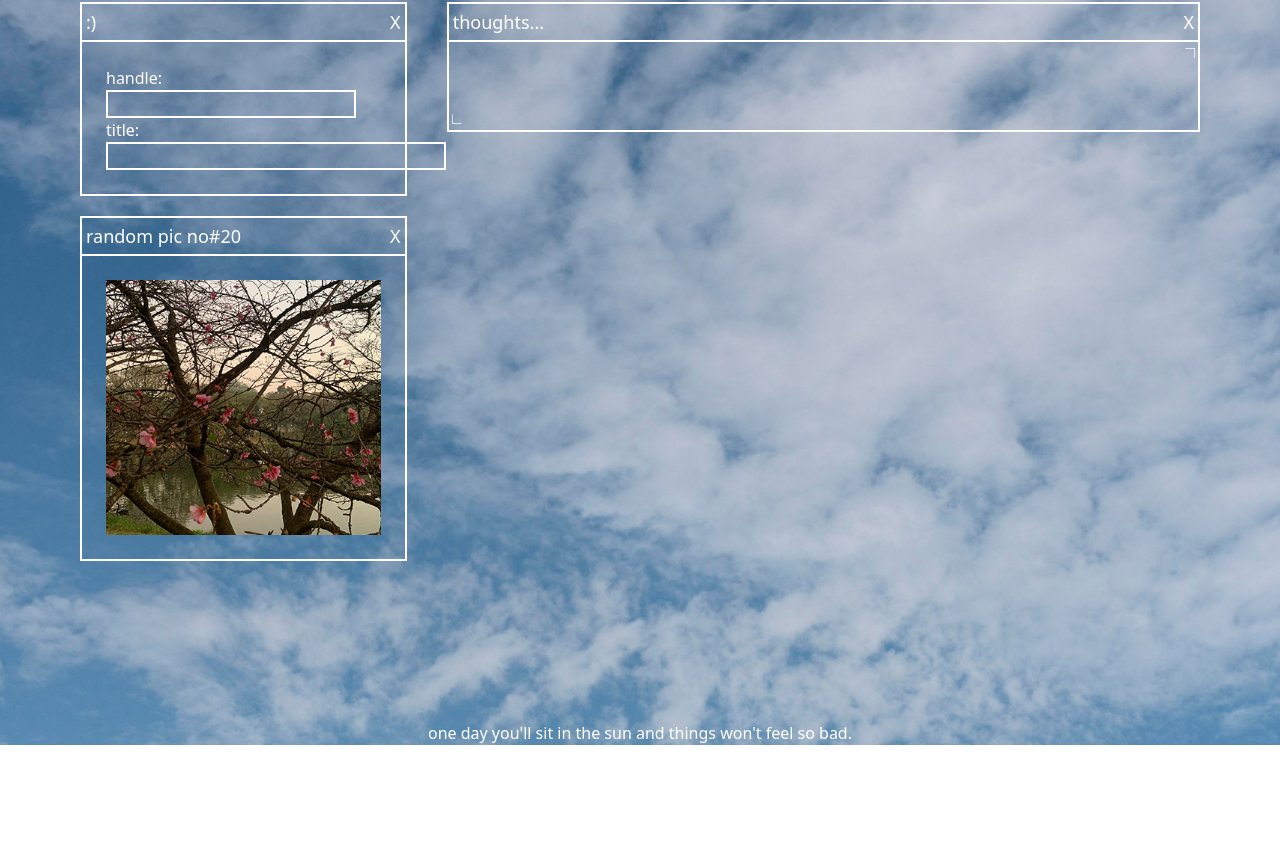
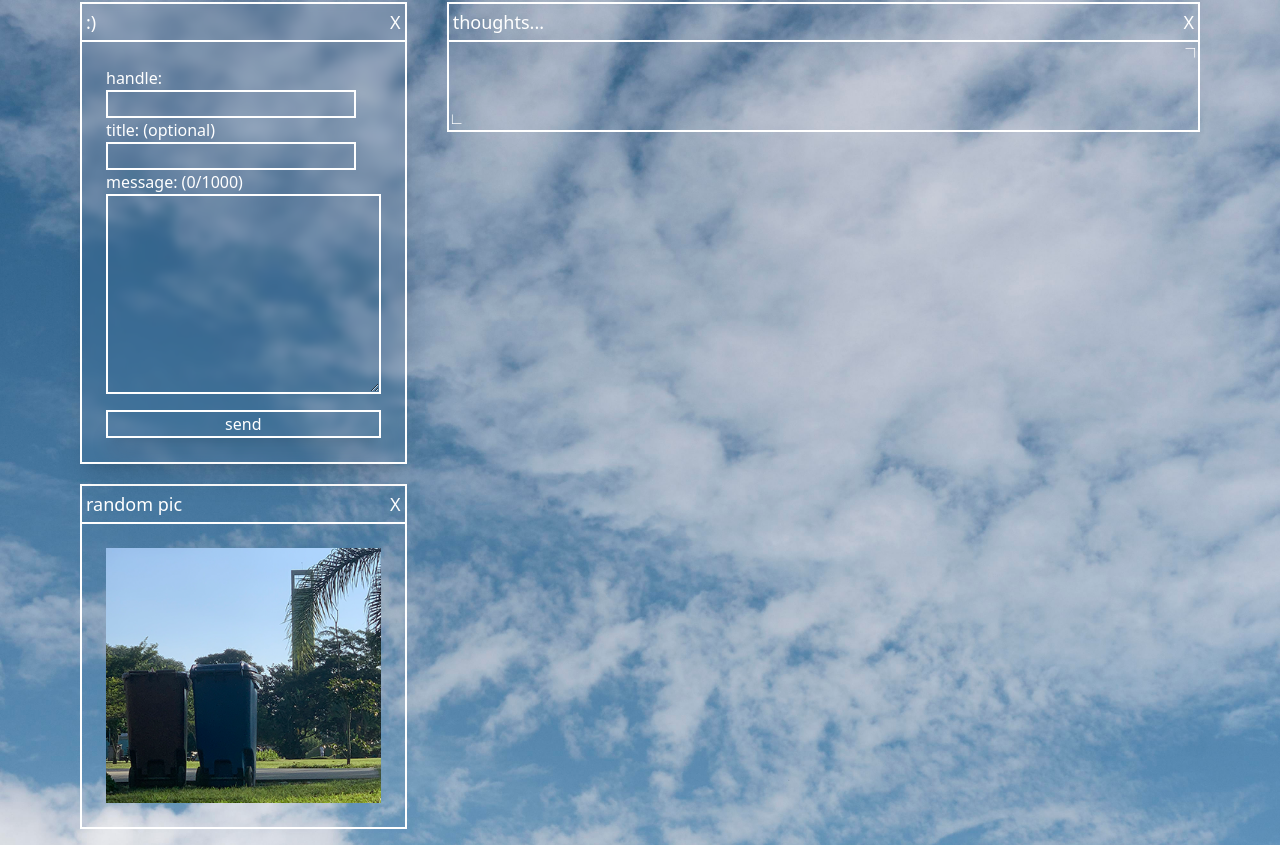
Before and after one commit to raulilin/raevangeline_vite, a React (Vite) app: page /thoughts in a window 1280 px wide. Shown: the part 315-1160 px from the top of the page. Before the commit the page ends 1060 px from the top, so only its background shows below. Built offline with nearby package versions, Linux system fonts and the light colour scheme; no server answers; the database is empty.

Commit message:
thought form chat

```diff
--- a/src/api/api.tsx
+++ b/src/api/api.tsx
@@ -24,6 +24,13 @@ export async function getPoems(): Promise<poems[] | null>  {
   return data
 }
 
+export async function insertThought(pHandle:string, pTitle:string, pText:string) {
+  const { error } = await supabase
+  .from('t_thoughts')
+  .insert({ thoughts_handle:pHandle, thoughts_title:pTitle, thoughts_text:pText })
+}
+
+
 export async function getDados(): Promise<thoughts[]> {
   const res = await fetch(
       '',
--- a/src/components/formthoughts.tsx
+++ b/src/components/formthoughts.tsx
@@ -1,4 +1,7 @@
 import { AnyFieldApi, useForm } from "@tanstack/react-form"
+import { cn } from "../utils/utils";
+import { useEffect } from "react";
+import { insertThought } from "../api/api";
 
 export type thoughts = {
     text : string
@@ -8,9 +11,9 @@ function FieldInfo({ field }: { field: AnyFieldApi }) {
     return (
       <>
         {field.state.meta.isTouched && field.state.meta.errors.length ? (
-          <em>{field.state.meta.errors.join(',')}</em>
+          <em  className="text-red-600">{field.state.meta.errors.join(',')}</em>
         ) : null}
-        {field.state.meta.isValidating ? 'Validating...' : null}
+        {field.state.meta.isValidating ? '' : null}
       </>
     )
   }
@@ -22,9 +25,21 @@ export default function ExemploForm () {
           handle: '',
           message: '',
         },
+
         onSubmit: async ({ value }) => {
-          console.log(value)
+            insertThought(value.handle, value.title, value.message);
+            value.title = "";
+            value.message = "";
         },
+        validators: {
+          // Add validators to the form the same way you would add them to a field
+          onChange({ value }) {
+            if (value.message.length < 1) {
+              return 'Must be 13 or older to sign'
+            }
+            return undefined
+          },
+        }
     })
 
   return (
@@ -40,25 +55,25 @@ export default function ExemploForm () {
         <div>
           <form.Field
             name="handle"
-            validators={{
-              onChange: ({ value }) =>
-                !value
-                  ? 'a handle is required'
-                    : undefined,
-              // onChangeAsyncDebounceMs: 500,
-              // onChangeAsync: async ({ value }) => {
-              //   await new Promise((resolve) => setTimeout(resolve, 1000))
-              //   return (
-              //     value.includes('error') && 'No "error" allowed in first name'
-              //   )
-              // },
-            }}
+            // validators={{
+            //   onChange: ({ value }) =>
+            //     !value
+            //       ? 'a handle is required'
+            //         : undefined,
+            //   // onChangeAsyncDebounceMs: 500,
+            //   // onChangeAsync: async ({ value }) => {
+            //   //   await new Promise((resolve) => setTimeout(resolve, 1000))
+            //   //   return (
+            //   //     value.includes('error') && 'No "error" allowed in first name'
+            //   //   )
+            //   // },
+            // }}
 
             children={(field) => {
               return (
-                <section className="grid">
+                <section className="grid ">
                   <div className="flex">
-                    <label htmlFor={field.name}>handle: </label>
+                    <label htmlFor={field.name}>handle:</label>
                     <div className="ml-auto mr-auto">
                       <FieldInfo field={field} />
                     </div>
@@ -70,6 +85,7 @@ export default function ExemploForm () {
                     onBlur={field.handleBlur}
                     onChange={(e) => field.handleChange(e.target.value)}
                     className="border-2 w-full max-w-[250px]"
+                    maxLength={30}
                   />
 
                 </section>
@@ -91,40 +107,66 @@ export default function ExemploForm () {
             }}
             children={(field) => {
               return (
-                <>
-                  <label htmlFor={field.name}>title: </label>
+                <section className="grid">
+                <div className="flex">
+                  <label htmlFor={field.name}>title: (optional)</label>
+                  <div className="ml-auto mr-auto">
+                    <FieldInfo field={field} />
+                  </div>
+                </div>
                 <input
                   id={field.name}
                   name={field.name}
                   value={field.state.value}
                   onBlur={field.handleBlur}
                   onChange={(e) => field.handleChange(e.target.value)}
-                    className="border-2 ml-auto w-[340px]"
+                  className="border-2 w-full max-w-[250px]"
+                  maxLength={30}
                 />
-                   <FieldInfo field={field} />
-                </>
+
+              </section>
               )
             }}
           />
         </div>
-{/*
-        <div className="flex">
+
+        <div className="w-full">
           <form.Field
             name="message"
             children={(field) => (
-              <>
-                <label htmlFor={field.name}>message:</label>
+              <section className="grid">
+              <div className="flex ">
+                <label htmlFor={field.name}>message: ({field.state.value.length}/1000)</label>
+                <div className="mr-auto">
+                  <FieldInfo field={field} />
+                </div>
+              </div>
               <textarea
                   id={field.name}
                   name={field.name}
                   value={field.state.value}
                   onBlur={field.handleBlur}
                   onChange={(e) => field.handleChange(e.target.value)}
-                  className="border-2 h-[200px] w-[340px]"
+                  className="border-2 h-[200px] w-full"
+                  maxLength={1000}
                 />
-                <FieldInfo field={field} />
-              </>
+
+
+            </section>
             )}
+            validators={{
+              onChange: ({ value }) =>
+                !value
+                  ?  '*'
+                    : undefined,
+              // onChangeAsyncDebounceMs: 500,
+              // onChangeAsync: async ({ value }) => {
+              //   await new Promise((resolve) => setTimeout(resolve, 1000))
+              //   return (
+              //     value.includes('error') && 'No "error" allowed in first name'
+              //   )
+              // },
+            }}
           />
         </div>
         <form.Subscribe
@@ -132,12 +174,14 @@ export default function ExemploForm () {
           children={([canSubmit, isSubmitting]) => (
             <>
               <button type="submit" disabled={!canSubmit}
-              className="ml-auto border-2">
-                {isSubmitting ? '...' : 'Submit'}
+              className={cn("l-auto border-2 mt-4 pl-1 pr-1 w-full shadow-xl",
+                            // isSubmitting ? 'sending...' : 'text-2xl'
+              )}>
+                {isSubmitting ? 'sending...' : 'send'}
               </button>
             </>
           )}
-        /> */}
+        />
       </form>
     </div>
   )
--- a/src/components/textpost.tsx
+++ b/src/components/textpost.tsx
@@ -3,6 +3,7 @@ import { useEffect, useState } from 'react'
 import { thoughts } from '../types/types'
 import { getThoughts } from '../api/api'
 import supabase from '../utils/supabase'
+import { cn } from '../utils/utils'
 
 export default function ClientPosts() {
   const [isLoading, setIsLoading] = useState(true)
@@ -28,14 +29,37 @@ export default function ClientPosts() {
 
   return (
     isLoading ? <p>Loading</p> :
-    <div className='text-white'>
+    <div className='text-white space-y-2'>
         {posts2?.map (data =>
-          <pre key={data.id} className='border-b'>
-          --{data.date}
-          <pre key={data.id} className=''>
-              {data.text}
+          <pre key={data.id} className='border-b p-3 shadow-xl backdrop-blur-xs hover:backdrop-blur-sm '>
+          {/* <div className='flex'>{'>'} {data.handle} : <b className='ml-auto'>{data.date}</b> </div> */}
+
+          <div className='flex underline decoration-1'>{'handle:'}
+            {data.handle ?
+              (<pre className={cn('underline',
+                               data.ra ? 'text-purple-800': ''
+                              )}
+              >
+                {data.handle}
+              </pre>)
+            :
+              (<> Anon</>)
+            }
+            <b className='ml-auto'>date: {data.date}</b>
+          </div>
+
+            {data.title ?
+              <pre key={data.id} className='pl-1'>
+                title: {data.title}
+              </pre>
+            :
+              ('')
+            }
+
+            <pre key={data.id} className='text-wrap break-all'>
+                {data.text}
+            </pre>
           </pre>
-      </pre>
         )}
     </div>
   )
--- a/src/components/top.tsx
+++ b/src/components/top.tsx
@@ -67,7 +67,9 @@ export function Topbar(props:Props) {
                 thoughts
             </Link>
         </div>
-        <div className="flex md:hidden border-2 border-t-0 border-pink-900 text-1xl p-1 justify-left">
+        <div className={cn("flex md:hidden border-2 border-t-0 text-1xl p-1 justify-left",
+                           BorderColor.find(record => record.name === props.borderColor)?.class
+                        )}>
         <Link to={"/me"} className="flex">
                 <img src={'/tinyangel.gif'} className="w-[24px] 5xl:w-[34px]"
 
--- a/src/routes/thoughts.tsx
+++ b/src/routes/thoughts.tsx
@@ -17,7 +17,7 @@ function RouteComponent() {
 
   function randomLain() : string {
       //const idTest = getRandomInt(0,7) + 1
-      const lainpic = "/randompics/"+idTest+".png"
+      const lainpic = "/randompics/"+(getRandomIntCryp(0,18) + 1)+".png"
 
       const lainpics = [
           { id: 1, value: "/lain/catpics/lain1.png" },
@@ -46,16 +46,16 @@ function RouteComponent() {
     >
           <Topbar borderColor='white'/>
 
-          <main className="grid sm:grid-cols-3">
-              <section className="flex gap-5 w-full p-20 pr-5 pt-10 flex-col text-white h-fit max-w-[700px]">
+          <main className="grid grid-cols-1 sm:grid-cols-3">
+              <section className="flex gap-5 w-full pl-5 sm:pl-20 pr-5 pt-10 flex-col text-white h-fit max-w-[700px]">
                   {/* <div className="border-2 border-white-900 h-full items-center h-fit">
                         <Poem></Poem>
                         <Poem></Poem>
                         <Poem></Poem>
                   </div> */}
-                  <div className="border-2 border-white h-full h-fit">
+                  <div className="border-2 border-white h-full h-fit shadow-xl backdrop-blur-xs">
 
-                      <div className="flex border-b-2 border-white p-1 text-lg">
+                      <div className="flex border-b-2 border-white p-1 text-lg ">
                           :)
                           <p className="ml-auto">X</p>
                       </div>
@@ -64,11 +64,23 @@ function RouteComponent() {
                       </div>
                   </div>
 
+                  <div className="hidden sm:grid border-2 border-white h-full h-fit">
+                      <div className="flex border-b-2 border-white p-1 text-lg">
+                          random pic
+                          <p className="ml-auto">X</p>
+                      </div>
+                      <div className="flex items-center p-6 justify-center">
+                          <img src={randomLain()}
+                              width={450}
+                              height={450}
+                              alt=""
+                          />
+                      </div>
+                  </div>
 
-
-                  <div className="border-2 border-white h-full h-fit">
+                  <div className="hidden sm:grid border-2 border-white h-full h-fit">
                       <div className="flex border-b-2 border-white p-1 text-lg">
-                          random pic no#{idTest + 1}
+                          random pic
                           <p className="ml-auto">X</p>
                       </div>
                       <div className="flex items-center p-6 justify-center">
@@ -81,9 +93,9 @@ function RouteComponent() {
                   </div>
               </section>
 
-              <section className="flex gap-5 w-full p-20 pl-5 pt-10 flex-col col-span-2">
+              <section className="flex gap-5 w-full p-20 pl-5 pr-5 sm:pl-5 sm:pr-20 pt-10 flex-col col-span-2">
                   <div className="border-2 border-white-900 items-center h-fit">
-                      <div className="flex border-b-2 border-white-900 p-1 text-lg text-white">
+                      <div className="flex border-b-2 border-white-900 p-1 text-lg text-white ">
                            thoughts...
                            <p className="ml-auto">X</p>
                       </div>
--- a/src/types/types.ts
+++ b/src/types/types.ts
@@ -1,7 +1,10 @@
 export type thoughts = {
+    handle : string
+    title : string
     text : string
     id: number
     date : string
+    ra : boolean
 };
 
 export type songs = {
```
Lines whose indentation alone changed are shown as unchanged.
